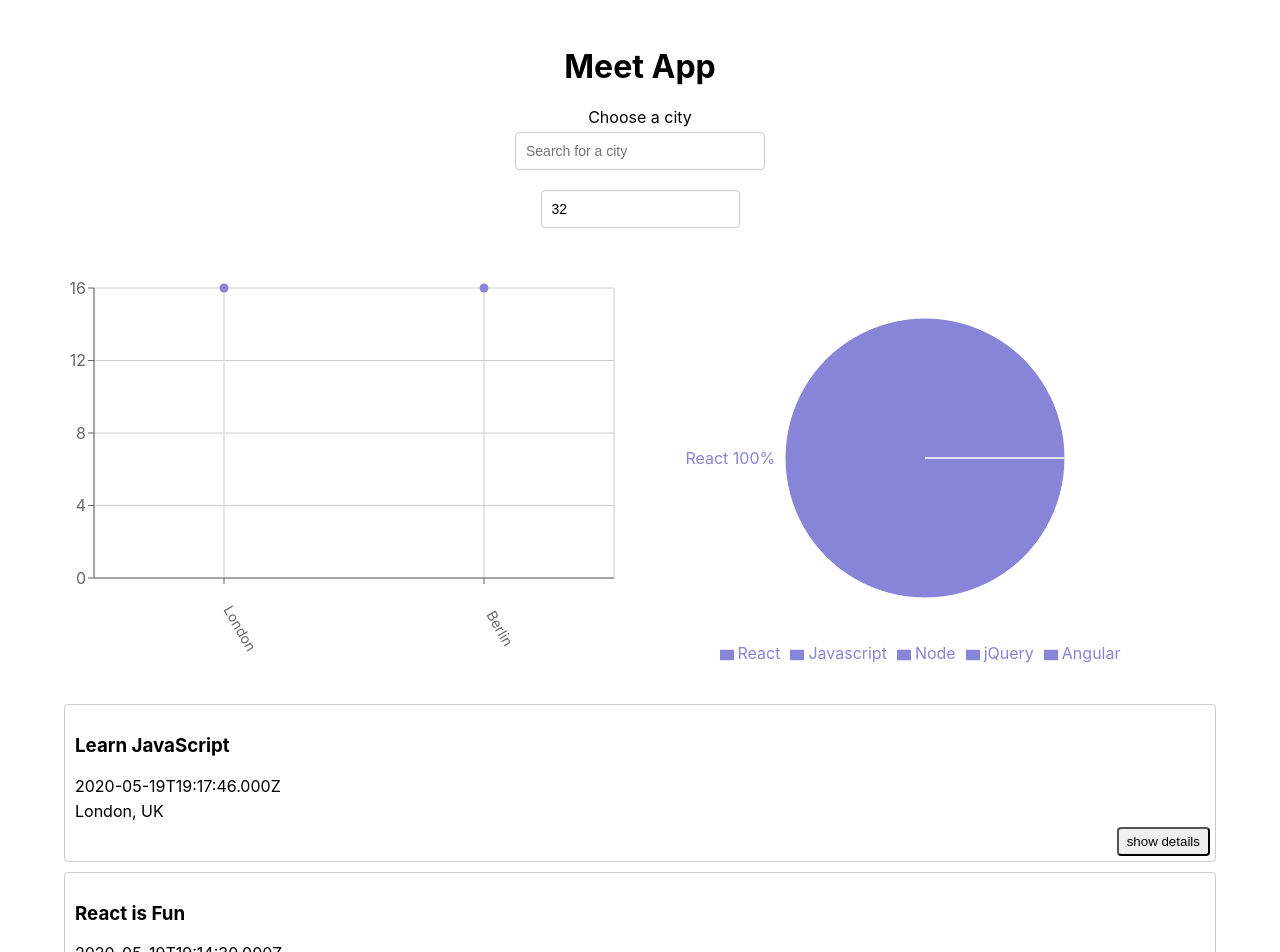
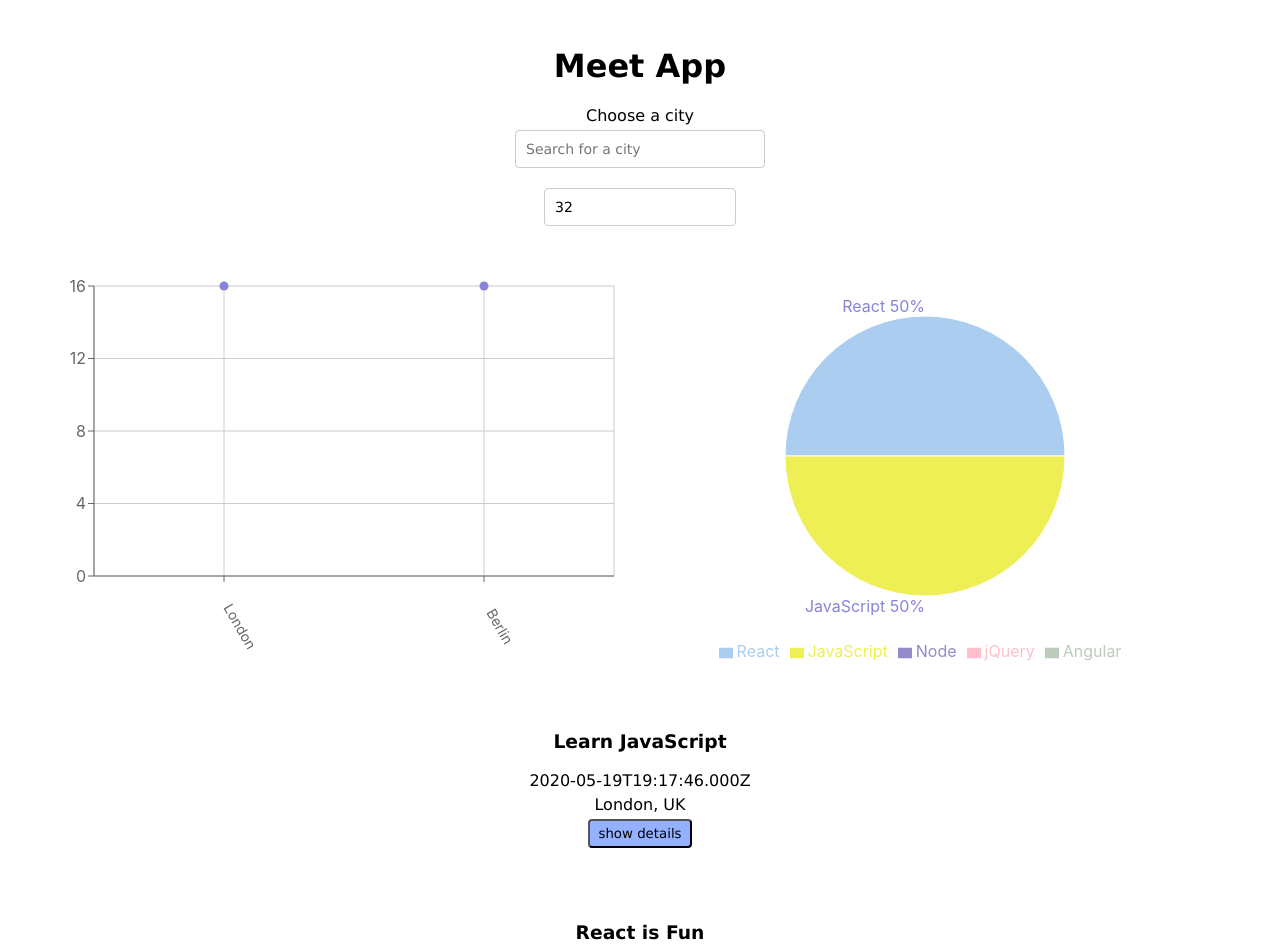
Before and after one commit to BrittneyM34/meet, a React (Create React App) app: page / in a window 1280 px wide. Shown: the top 952 px of the page. Built offline with nearby package versions, Linux system fonts and the light colour scheme; what atatus-spa would draw is missing.

Commit message:
css updates

```diff
--- a/src/App.css
+++ b/src/App.css
@@ -14,15 +14,46 @@ ul {
   list-style: none;
 }
 
+h1{
+  font-family:Verdana, Geneva, Tahoma, sans-serif;
+}
+
 p {
+  font-family:Verdana, Geneva, Tahoma, sans-serif;
   margin: 5px 0;
+}
+
+
+.alerts-container {
+  font-family: Verdana, Geneva, Tahoma, sans-serif;
+  position: fixed;
+  top: 0px;
+  left: 20px;
+  width: 250px;
+  z-index: 1000;
+}
+
+.charts-container {
+  display: grid;
+  grid-template-columns: 1fr 1fr;
+  padding-bottom: 20px;
+  padding-top: 20px;
+  background-color: white;
+
+}
+@media (max-width: 768px)
+{
+  .charts-container {
+    grid-template-columns: 1fr;
+  }
 }
 
 input[type="text"],
 input[type="number"] {
+  font-family:Verdana, Geneva, Tahoma, sans-serif;
   padding: 8px 6px 8px 10px;
   border-radius: 4px;
-  outline: none;
+  outline:none;
   border: 1px solid #ccc;
   font-size: 14px;
   line-height: 20px;
@@ -70,43 +101,23 @@ input[type="number"] {
 }
 
 .event {
+  font-family:Verdana, Geneva, Tahoma, sans-serif;
   padding: 10px 10px 35px;
   margin-bottom: 10px;
-  text-align: left;
-  border: 1px solid #ccc;
-  border-radius: 4px;
+  border: none;
+  border-radius: 8px;
   position: relative;
+  text-align: center;
 }
 
 .details-button {
-  position: absolute;
+  font-family:Verdana, Geneva, Tahoma, sans-serif;
   right: 5px;
   bottom: 5px;
   padding: 5px 8px;
   border-radius: 4px;
+  text-align: center;
   outline: none;
   cursor: pointer;
+  background-color: #94b1ff;
 }
-
-.alerts-container {
-  position: fixed;
-  top: 0px;
-  left: 20px;
-  width: 250px;
-  z-index: 1000;
-}
-
-.charts-container {
-  display: grid;
-  grid-template-columns: 1fr 1fr;
-  padding-bottom: 20px;
-  padding-top: 20px;
-  background-color: white;
-
-}
-@media (max-width: 768px)
-{
-  .charts-container {
-    grid-template-columns: 1fr;
-  }
-}
--- a/src/components/EventGenresChart.js
+++ b/src/components/EventGenresChart.js
@@ -4,10 +4,11 @@ import {
     PieChart,
     Pie,
     Legend,
-    Tooltip
+    Tooltip,
+    Cell
 } from 'recharts';
 
-const genres = ['React', 'Javascript', 'Node', 'jQuery', 'Angular'];
+const genres = ['React', 'JavaScript', 'Node', 'jQuery', 'Angular'];
 const EventGenresChart = ({ events }) => {
     const [data, setData] = useState([]);
 
@@ -23,9 +24,11 @@ const EventGenresChart = ({ events }) => {
                 name: genre,
                 value: filteredEvents.length
             };
-        })
+        });
         return data;
     };
+
+    const colors = ['#abcdef', '#eeee55', '#938ac8', '#ffc0cb', '#bbcbbc'];
 
     const renderCustomizedLabel = ({ cx, cy, midAngle, outerRadius, percent, index }) => {
         const RADIAN = Math.PI / 180;
@@ -56,7 +59,13 @@ const EventGenresChart = ({ events }) => {
                     label={renderCustomizedLabel}
                     cx="50%" cy="50%"
                     outerRadius={140}
-                />
+                >
+                    {
+                        data.map((entry, index) => (
+                            <Cell key={`cell-${index}`} fill={colors[index]}/>
+                        ))
+                    }
+                    </Pie>
                 <Legend layout="horizontal" align="center" verticalAlign="bottom" />
                 <Tooltip cursor={{ strokeDasharray: "3 3" }} />
             </PieChart>
```
Also changed, not shown: src/components/CityEventsChart.js (+13 -4 lines).
